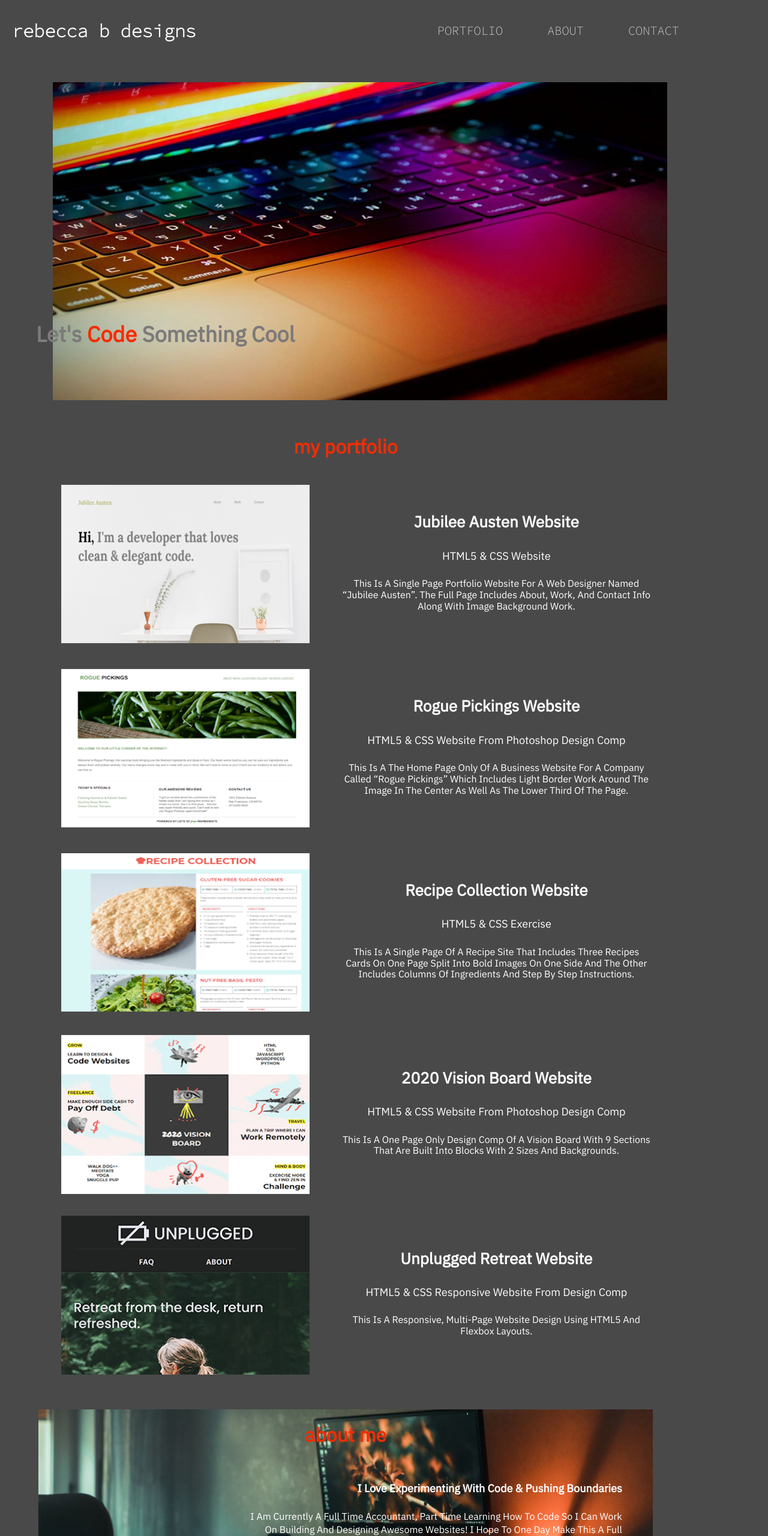
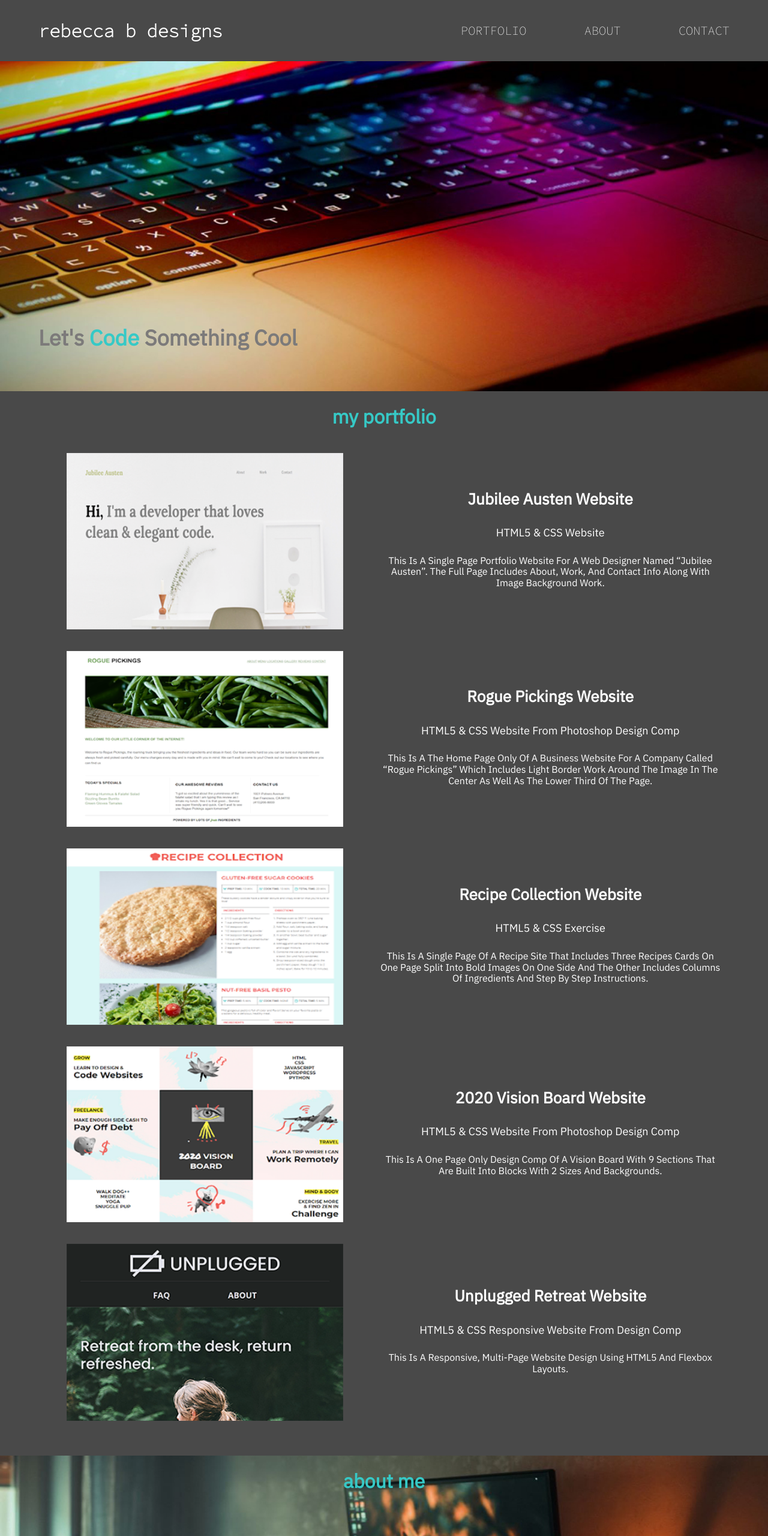
Before and after one commit to RebeccaBdesigns/Portfolio, a plain HTML site: page index.html in a window 1280 px wide. Shown: the top 2560 px of the page at 60% size. Drawn offline with Linux system fonts and the light colour scheme; a script that the page names is missing.

Commit message:
Update flex to desktop and change color

```diff
--- a/css/main.css
+++ b/css/main.css
@@ -170,7 +170,7 @@ header h3 {
 }
 
 .header-divider {
-  background: #F42C04;
+  background: #36C9C6;
   height: 1px;
   width: 100%;
   margin: 10px 0 20px 0;
@@ -214,7 +214,7 @@ header nav ul li a {
 .hero-area {
   background-image: url('../img/laptop.jpg');
   background-color: #494949;
-  background-size: auto;
+  background-size: cover;
   background-position: center;
   background-repeat: no-repeat;
 }
@@ -229,7 +229,7 @@ header nav ul li a {
 }
 
 h1 span{
-  color: #F42C04;
+  color: #36C9C6;
 }
 
 /**********************portfolio styles****************/
@@ -241,7 +241,7 @@ h1 span{
 }
 
 .portfolio h2 {
-  color: #F42C04;
+  color: #36C9C6;
   text-align: center;
   text-transform: lowercase;
   margin: 0;
@@ -283,6 +283,7 @@ h1 span{
   align-content: center;
   flex-flow: row wrap;
   max-width: 100%;
+  margin: 0;
 }
 
 .about {
@@ -295,7 +296,7 @@ h1 span{
 }
 
 .about h2 {
-  color: #F42C04;
+  color: #36C9C6;
   text-align: center;
   text-transform: lowercase;
   padding-top: 20px;
@@ -309,16 +310,20 @@ h1 span{
   width: 100%;
   line-height: 32px;
   margin: 0;
+  padding-top: 10%;
 }
 
 .about p {
   color: white;
   text-align: right;
   width: 100%;
+  padding-top: 5%;
   padding-left: 40%;
-  padding-bottom: 20px;
+  padding-bottom: 10%;
   margin: 0;
 }
+
+
 
 /*************************contact styling **********************/
 .contact {
@@ -330,7 +335,7 @@ h1 span{
 }
 
 .contact h2 {
-  color: #F42C04;
+  color: #36C9C6;
   text-align: center;
   text-transform: lowercase;
   padding-top: 20px;
@@ -368,7 +373,7 @@ h1 span{
 }
 
 .contact .social i {
-  color: #F42C04;
+  color: #36C9C6;
   text-decoration: none;
   font-size: 1.88em;
 }
@@ -498,7 +503,7 @@ header .content-wrapper {
 }
 
 header h3 {
-  width: 35%;
+  width: 50%;
   padding-left: 5%;
 }
 
@@ -527,6 +532,16 @@ header nav ul {
 
 footer .copyright {
   font-size: .88em;
+}
+
+/*****************************hero styles******************************/
+
+.hero {
+  background-size: cover;
+}
+
+.hero-area h1 {
+  padding-bottom: 5%;
 }
 
 /****************************portfolio styles***************/
@@ -561,15 +576,16 @@ footer .copyright {
 /*****************************about me styling*********************/
 
 .about {
-  height: 350px;
+  height: auto;
+  background-size: cover;
 }
 
 .about .content-wrapper {
-  padding-top: 50px;
+
 }
 
 .about h4 {
-  padding-bottom: 20px;
+
 }
 
 
@@ -582,29 +598,18 @@ footer .copyright {
 /*************************** General Styles *********************/
 
 body {
-  width: 90%
+  width: 100%
 }
 
-/***************************header/footer styles******************/
-
-header h3 {
-  padding-left: 20px
-}
-
-header nav {
-  padding-right: 20px;
-}
 
 /*****************************hero styles*************************/
 
 .hero-area {
-  width: 1200px;
-  height: 600px;
-  background-position: center;
+  background-size: cover;
 }
 
 .hero-area h1 {
-  padding-top:
+  padding-bottom: 5%;
 }
 
 }
```
Also changed, not shown: img/computers-cats-bw.jpg.
